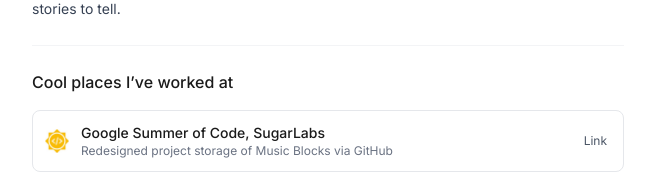
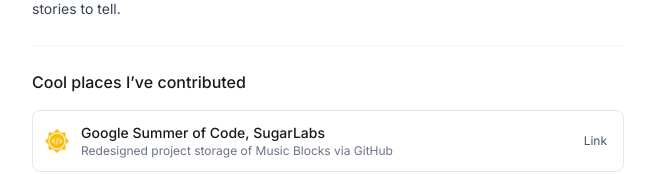
Before and after one commit to BeNikk/Me, a Next.js app: page / in a window 1280 px wide. Shown: the part 215-389 px from the top of the page, without its empty margins (312-967 px from the left). Built offline with nearby package versions, Linux system fonts and the light colour scheme.

Commit message:
contributeD

```diff
--- a/app/page.tsx
+++ b/app/page.tsx
@@ -60,7 +60,7 @@ export default function Home() {
 
         <div className="mt-6">
           <h2 className="text-base text-md font-[500] text-[#1A1A1A] mb-4">
-            Cool places I’ve worked at
+            Cool places I’ve contributed
           </h2>
 
           <div className="space-y-3">
```
